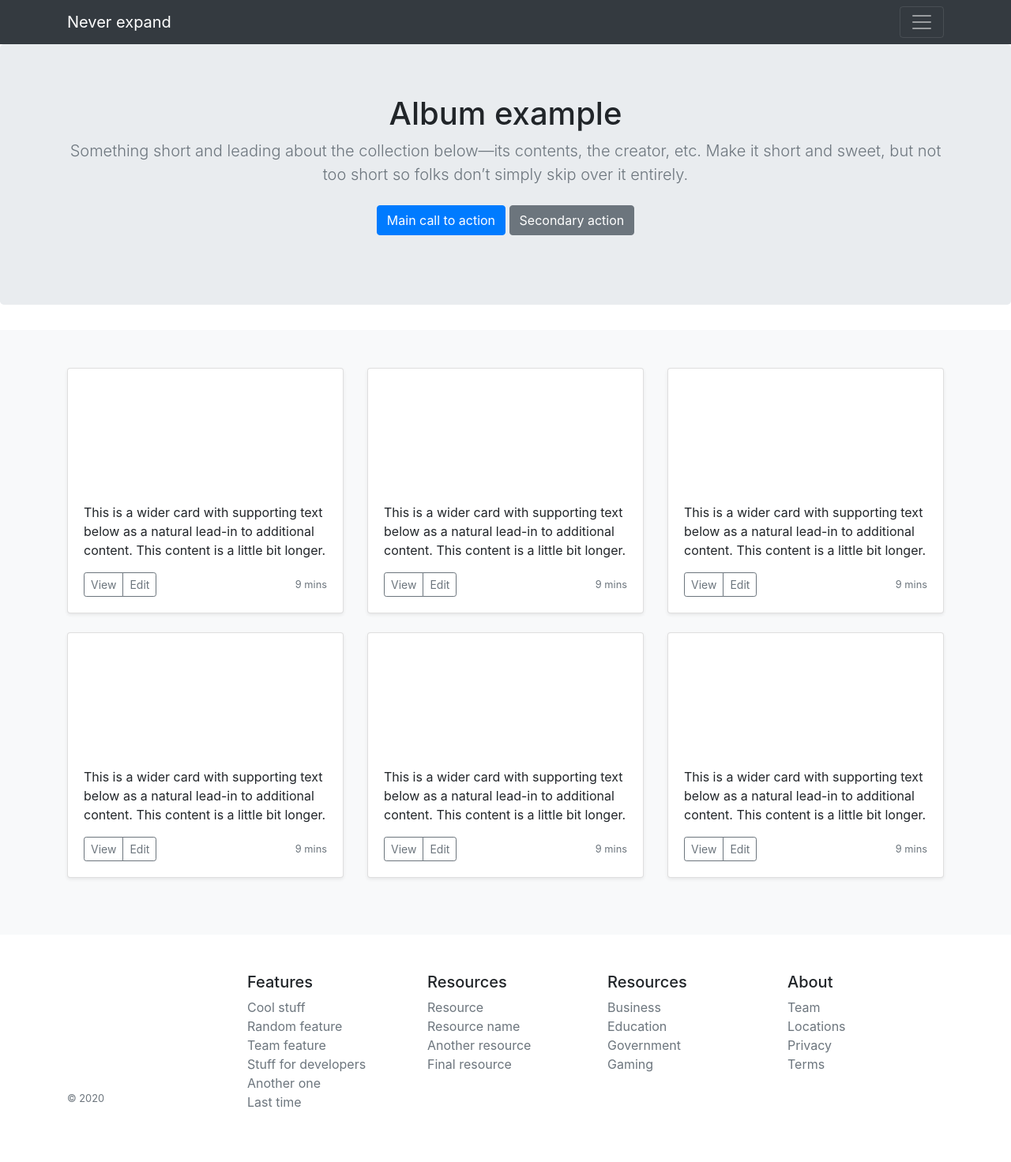
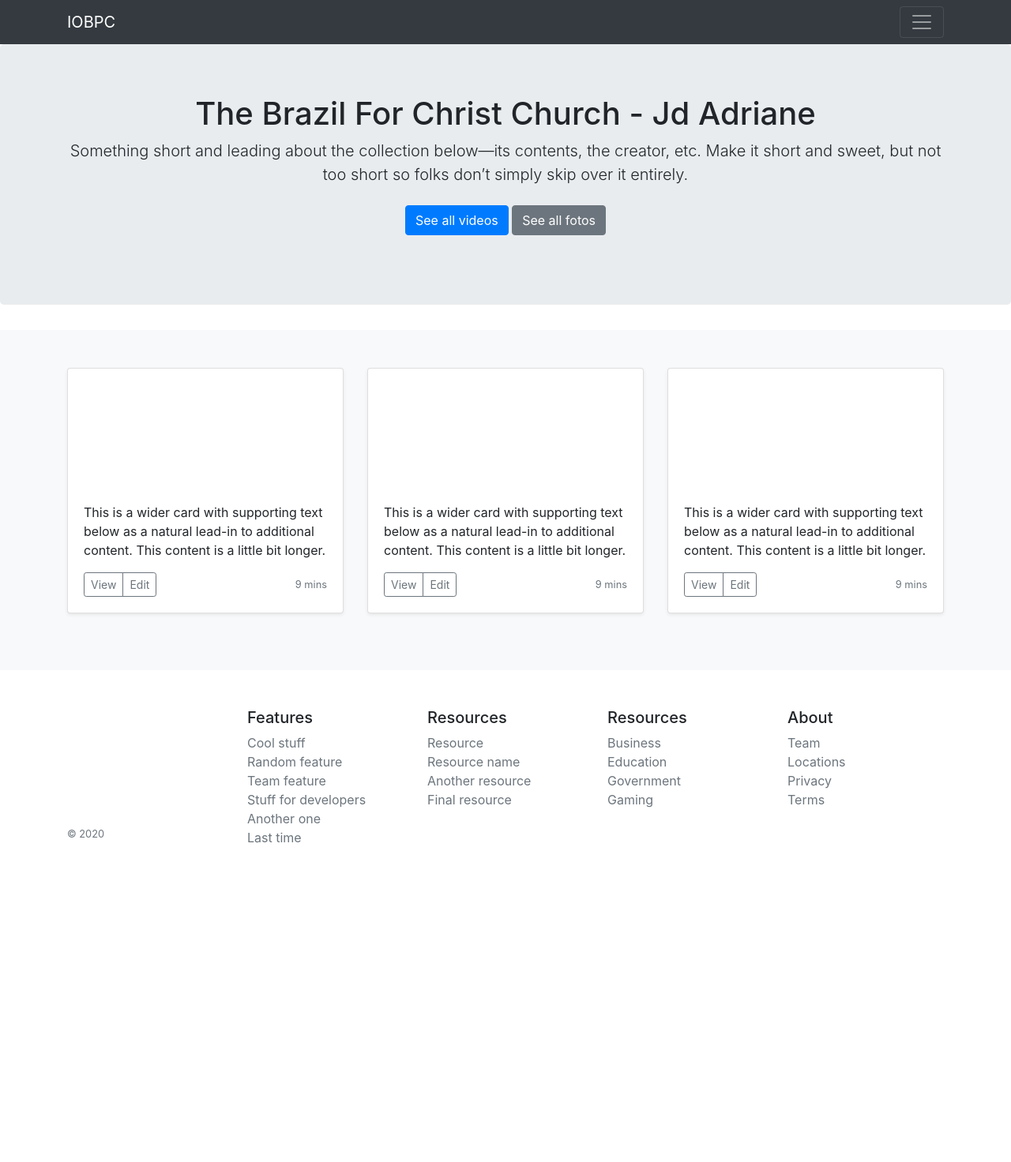
Before and after one commit to rodrigoddc/django-advanced-course, a Django app: page / in a window 1280 px wide. Shown: the whole page at 79% size. After the commit the page ends 1068 px from the top, so only its background shows below. Run offline with Django 3.2, Linux system fonts and the light colour scheme; some libraries are stand-ins or nearby versions.

Commit message:
(done) created app videos

```diff
--- a/apps/base/templates/base/base.html
+++ b/apps/base/templates/base/base.html
@@ -21,8 +21,10 @@
 
 {% include 'base/navbar.html' %}
 
+<main role="main">
 {% block content %}
 {% endblock %}
+</main>
 
 {% include 'base/footer.html' %}
 
--- a/apps/base/templates/base/home.html
+++ b/apps/base/templates/base/home.html
@@ -7,20 +7,20 @@
 
 {% block content %}
 
-<main role="main">
 <header>
     <section class="jumbotron text-center">
         <div class="container">
-                <h1>Album example</h1>
-                <p class="lead text-muted">Something short and leading about the
+            <h1 class="h1">The Brazil For Christ Church - Jd Adriane</h1>
+            <p class="lead">Something short and leading about the
                 collection below—its contents, the creator, etc. Make it short and
                 sweet, but not too short so folks don’t simply skip over it entirely.</p>
             <p>
-                    <a href="" class="btn btn-primary my-2">Main call to action</a>
-                    <a href="" class="btn btn-secondary my-2">Secondary action</a>
+                <a href="{% url 'videos:render_video' slug='motivation' %}" class="btn btn-primary my-2">See all videos</a>
+                <a href="" class="btn btn-secondary my-2">See all fotos</a>
             </p>
         </div>
     </section>
+</header>
 
 <div class="album py-5 bg-light">
     <div class="container">
@@ -71,58 +71,8 @@
                     </div>
                 </div>
             </div>
-
-                    <div class="col-md-4">
-                        <div class="card mb-4 shadow-sm">
-                             <svg>  </svg>
-                            <div class="card-body">
-                                <p class="card-text">This is a wider card with supporting text below as a natural lead-in to additional content. This content is a little bit longer.</p>
-                                <div class="d-flex justify-content-between align-items-center">
-                                    <div class="btn-group">
-                                        <button type="button" class="btn btn-sm btn-outline-secondary">View</button>
-                                        <button type="button" class="btn btn-sm btn-outline-secondary">Edit</button>
-                                    </div>
-                                    <small class="text-muted">9 mins</small>
-                                </div>
-                            </div>
-                        </div>
-                    </div>
-                    <div class="col-md-4">
-                        <div class="card mb-4 shadow-sm">
-                             <svg>  </svg>
-                            <div class="card-body">
-                                <p class="card-text">This is a wider card with supporting text below as a natural lead-in to additional content. This content is a little bit longer.</p>
-                                <div class="d-flex justify-content-between align-items-center">
-                                    <div class="btn-group">
-                                        <button type="button" class="btn btn-sm btn-outline-secondary">View</button>
-                                        <button type="button" class="btn btn-sm btn-outline-secondary">Edit</button>
-                                    </div>
-                                    <small class="text-muted">9 mins</small>
-                                </div>
-                            </div>
-                        </div>
-                    </div>
-                    <div class="col-md-4">
-                        <div class="card mb-4 shadow-sm">
-                             <svg>  </svg>
-                            <div class="card-body">
-                                <p class="card-text">This is a wider card with supporting text below as a natural lead-in to additional content. This content is a little bit longer.</p>
-                                <div class="d-flex justify-content-between align-items-center">
-                                    <div class="btn-group">
-                                        <button type="button" class="btn btn-sm btn-outline-secondary">View</button>
-                                        <button type="button" class="btn btn-sm btn-outline-secondary">Edit</button>
-                                    </div>
-                                    <small class="text-muted">9 mins</small>
-                                </div>
         </div>
     </div>
 </div>
 
-
-                </div>
-            </div>
-        </div>
-    </header>
-</main>
-
 {% endblock %}
--- a/apps/base/templates/base/navbar.html
+++ b/apps/base/templates/base/navbar.html
@@ -1,7 +1,7 @@
 {% load static %}
 <nav class="navbar navbar-dark bg-dark ">
   <div class="container ">
-  <a class="navbar-brand" href="{% url 'base:home' %}">Never expand</a>
+  <a class="navbar-brand" href="{% url 'base:home' %}">IOBPC</a>
   <button class="navbar-toggler collapsed" type="button" data-toggle="collapse" data-target="#navbarsExample01" aria-controls="navbarsExample01" aria-expanded="false" aria-label="Toggle navigation">
     <span class="navbar-toggler-icon"></span>
   </button>
--- /dev/null
+++ b/apps/videos/urls.py
@@ -0,0 +1,7 @@
+from django.urls import path
+from .views import render_video
+
+app_name = 'videos'
+urlpatterns = [
+    path('<slug:slug>/', render_video, name='render_video')
+]
--- /dev/null
+++ b/apps/videos/views.py
@@ -0,0 +1,5 @@
+from django.shortcuts import render
+
+
+def render_video(request, slug):
+    return render(request, 'videos/video.html')
--- a/pypro/settings.py
+++ b/pypro/settings.py
@@ -48,7 +48,9 @@ INSTALLED_APPS = [
     'django.contrib.messages',
     'django.contrib.staticfiles',
 
+    # my apps
     'apps.base',
+    'apps.videos',
 ]
 
 MIDDLEWARE = [
--- a/pypro/urls.py
+++ b/pypro/urls.py
@@ -17,9 +17,11 @@ from django.conf import settings
 from django.contrib import admin
 from django.urls import path, include
 from apps.base import urls as base_urls
+from apps.videos import urls as videos_urls
 
 urlpatterns = [
     path('', include(base_urls)),
+    path('videos/', include(videos_urls)),
     path('admin/', admin.site.urls),
 ]
 
```
Also changed, not shown: apps/videos/templates/videos/video.html (added, +20 -0 lines), apps/videos/tests.py (added, +21 -0 lines), apps/videos/__init__.py (added), apps/videos/migrations/__init__.py (added). Lines whose indentation alone changed are shown as unchanged.
